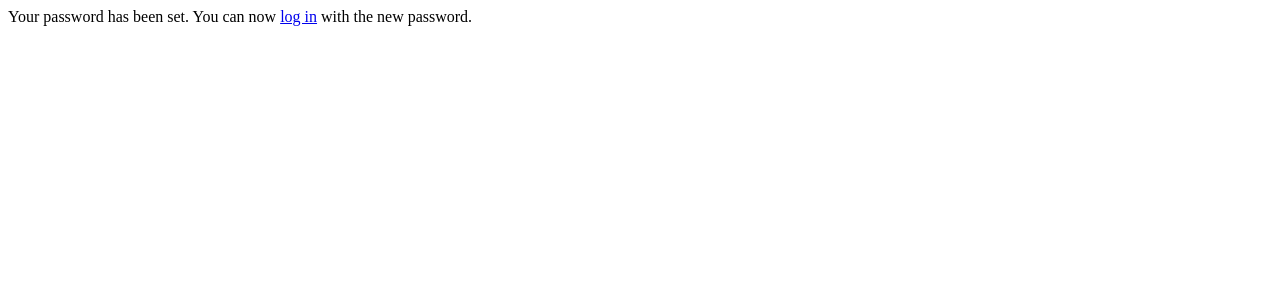
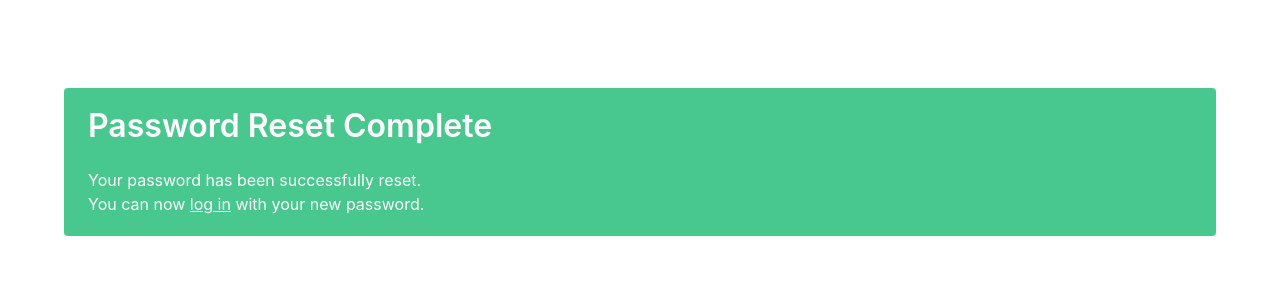
Before and after one commit to patmuchiri/phenom_isp_software, a Django app: template templates/password_reset_complete.html in a window 1280 px wide. Shown: the top 303 px of the page. Run offline with Django 3.2, Linux system fonts and the light colour scheme; the template is opened without the code that fills it, so the values that code supplies are empty.

Commit message:
finishing up

```diff
--- a/isp/urls.py
+++ b/isp/urls.py
@@ -20,8 +20,6 @@ urlpatterns = [
     path('enable_customer',enable_customer,name='enable_customer'),
     path('password_reset/', auth_views.PasswordResetView.as_view(template_name='password_reset_form.html'), name='password_reset'),
     path('password_reset/done/', auth_views.PasswordResetDoneView.as_view(template_name='password_reset_done.html'), name='password_reset_done'),
-    path('reset/<uidb64>/<token>/', auth_views.PasswordResetConfirmView.as_view(), name='password_reset_confirm'),
-    path('reset/done/', auth_views.PasswordResetCompleteView.as_view(), name='password_reset_complete'),
-
-    # Add other URL patterns as needed
+    path('reset/<uidb64>/<token>/', auth_views.PasswordResetConfirmView.as_view(template_name='password_reset_confirm.html'), name='password_reset_confirm'),
+    path('reset/done/', auth_views.PasswordResetCompleteView.as_view(template_name='password_reset_complete.html'), name='password_reset_complete'),
 ]
--- a/templates/password_reset_complete.html
+++ b/templates/password_reset_complete.html
@@ -1,3 +1,29 @@
-{% block content %}
-<p>Your password has been set. You can now <a href="{% url 'signin' %}">log in</a> with the new password.</p>
-{% endblock %}
+<!DOCTYPE html>
+<html lang="en">
+<head>
+    <meta charset="UTF-8">
+    <meta name="viewport" content="width=device-width, initial-scale=1.0">
+    <title>Password Reset Complete</title>
+    <link rel="stylesheet" href="https://cdn.jsdelivr.net/npm/bulma@0.9.3/css/bulma.min.css">
+    <style>
+        /* Custom styles */
+        .container {
+            margin-top: 40px;
+        }
+        .notification {
+            margin-bottom: 20px;
+        }
+    </style>
+</head>
+<body>
+    <section class="section">
+        <div class="container">
+            <div class="notification is-success">
+                <h1 class="title">Password Reset Complete</h1>
+                <p>Your password has been successfully reset.</p>
+                <p>You can now <a href="{% url 'signin' %}">log in</a> with your new password.</p>
+            </div>
+        </div>
+    </section>
+</body>
+</html>
```
Also changed, not shown: templates/password_reset_confirm.html (+27 -8 lines).
